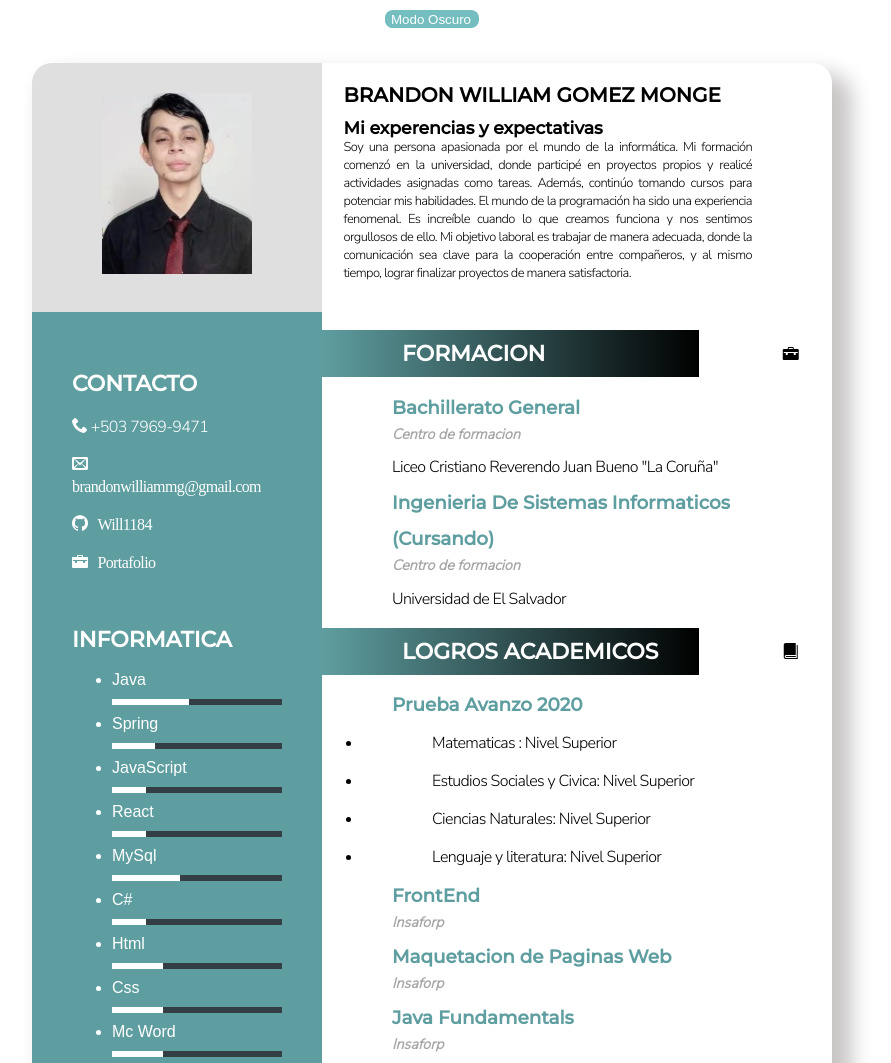
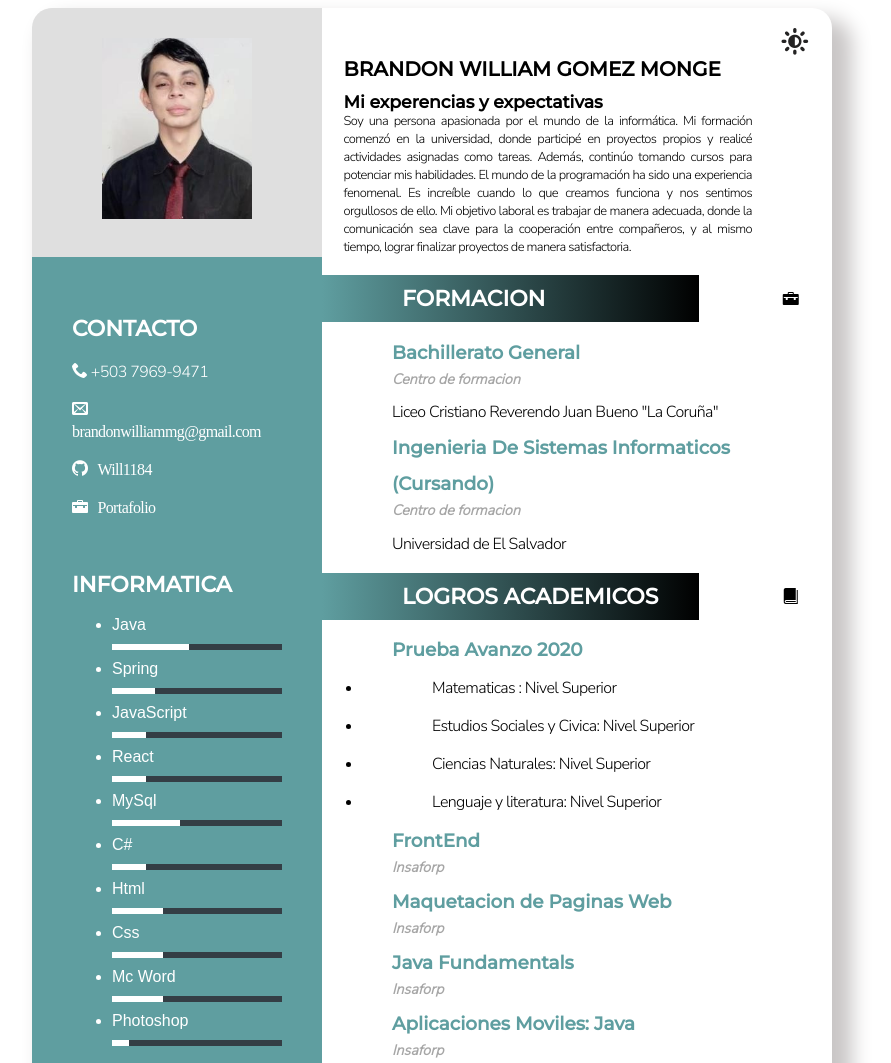
Before and after one commit to Will1184/Cv-BrandonGomez, a website: page index.html in a window 1280 px wide. Shown: the top 1063 px of the page, without its empty margins (208-1099 px from the left). Drawn offline with Linux system fonts and the light colour scheme; files whose address does not match are found by name.

Commit message:
fix(dark):se cambio la posicion del boton para pasar al dark_mode ademas de quitar la frase para ponerle un icono, asi como la transicion y los colores

```diff
--- a/css/style.css
+++ b/css/style.css
@@ -1,7 +1,7 @@
 body{
     text-align: justify;
     font-family: Arial, Helvetica, sans-serif;
-
+    transition: 0.2s;
 }
 #Principal{
     width: 800px;
@@ -9,6 +9,7 @@ body{
     margin: auto;
     box-shadow: 15px 15px 20px 5px rgb(201, 198, 198);
     border-radius: 20px;
+    transition: 0.2s;
 }
 
 h1{
@@ -72,36 +73,38 @@ header span img{
     width:150px;
     height: auto
 }
-.dark{
-    width: 94px;
-    align-items: center;
-    max-width: 97px;
-    margin: auto;
-    margin-top: 10px;
-    margin-bottom:35px;
-    background-color:  rgb(116, 190, 192);
-    border-radius: 8px;
+
+#mode{
+    position: relative;
+    left: 60%;
+    top: 20px;
+    background: none;
+    border: none;
 }
-.dark>button{
-    background-color:rgb(116, 190, 192);
-    color: rgb(255, 255, 255);
-    transition-duration: 0.4s;
-    border-radius: 8px ;
-    border: none
-    }
-.dark>button:hover{
-    background-color: cadetblue;
-    color: rgb(255, 253, 253);
+.icon-brightness-contrast{
+    color: rgb(36, 35, 35);
+    font-size: 2em;
+}
+#mode:hover{
+    transform: scale(1.3);
+    transition: 0.1s;
 }
 
 .dark_mode{
     background-color: rgb(70, 70, 70);
     color: rgb(255, 255, 255);
-    margin: auto;
+    transition: 0.2s;
 }
 .dark_mode #Principal{
-    box-shadow: 15px 15px 20px 5px rgb(56, 56, 56);
+    box-shadow: 15px 15px 20px 5px rgb(37, 37, 37);
+    transition: 0.2s;
 }
+.dark_mode .icon-brightness-contrast{
+    color:  rgb(255, 255, 255);
+    font-size: 2em;
+    transition: 0.5s;
+}
+
 
 .flex-container2{
 width: 800px;
--- a/index.html
+++ b/index.html
@@ -13,15 +13,16 @@
     <title>Cv-BrandoGomez</title>
     </head>
     <body>
-        <div class="dark">
-                <button type="button"  id="mode" onclick="change_mode()">
-                Modo Oscuro
-                </button>
-        </div>
+
 
         <div id="Principal">
             <div class="flex-container1">
                 <header>
+
+                        <button type="button" id="mode" onclick="change_mode()" title="dark-mode">
+                            <div class="icon-brightness-contrast"></div>
+                        </button>
+
                     <span><img src="Img/Foto.jpeg" alt="MI FOTO"></span>
                     <h1>BRANDON WILLIAM GOMEZ MONGE</h1>
                     <h2>Mi experencias y expectativas</h2>
```
